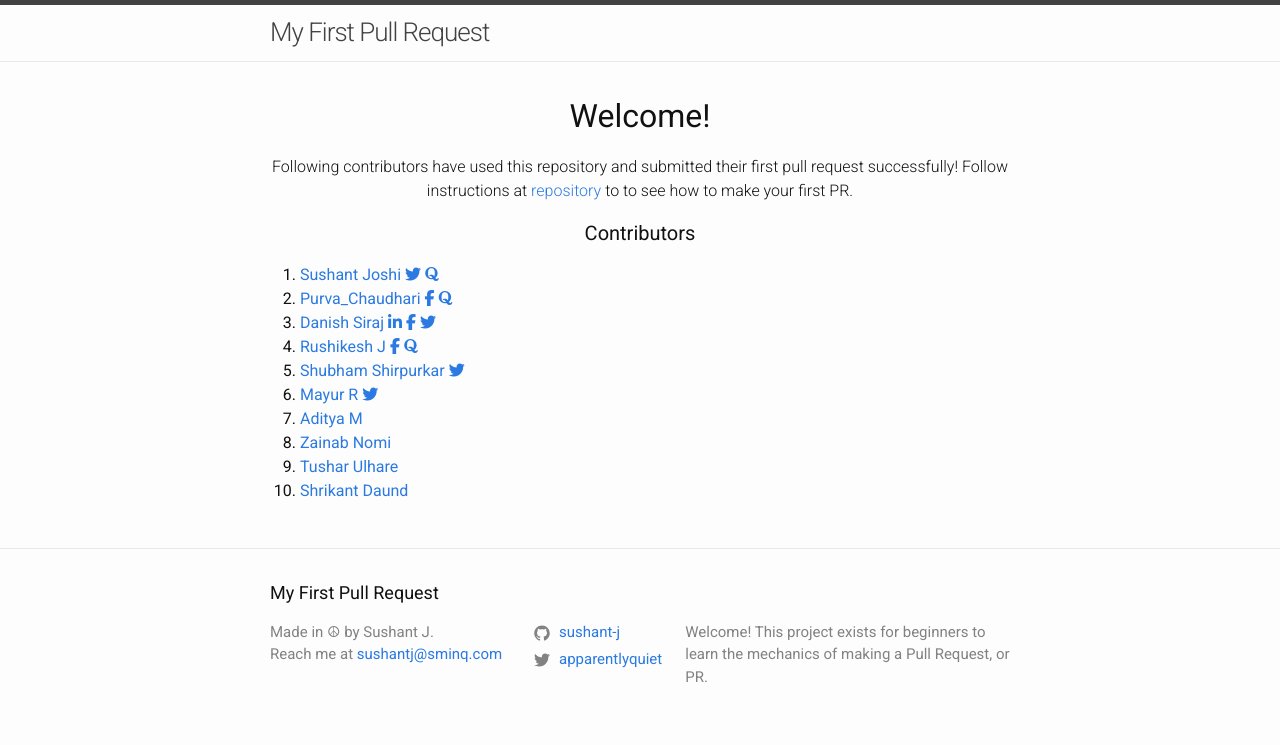
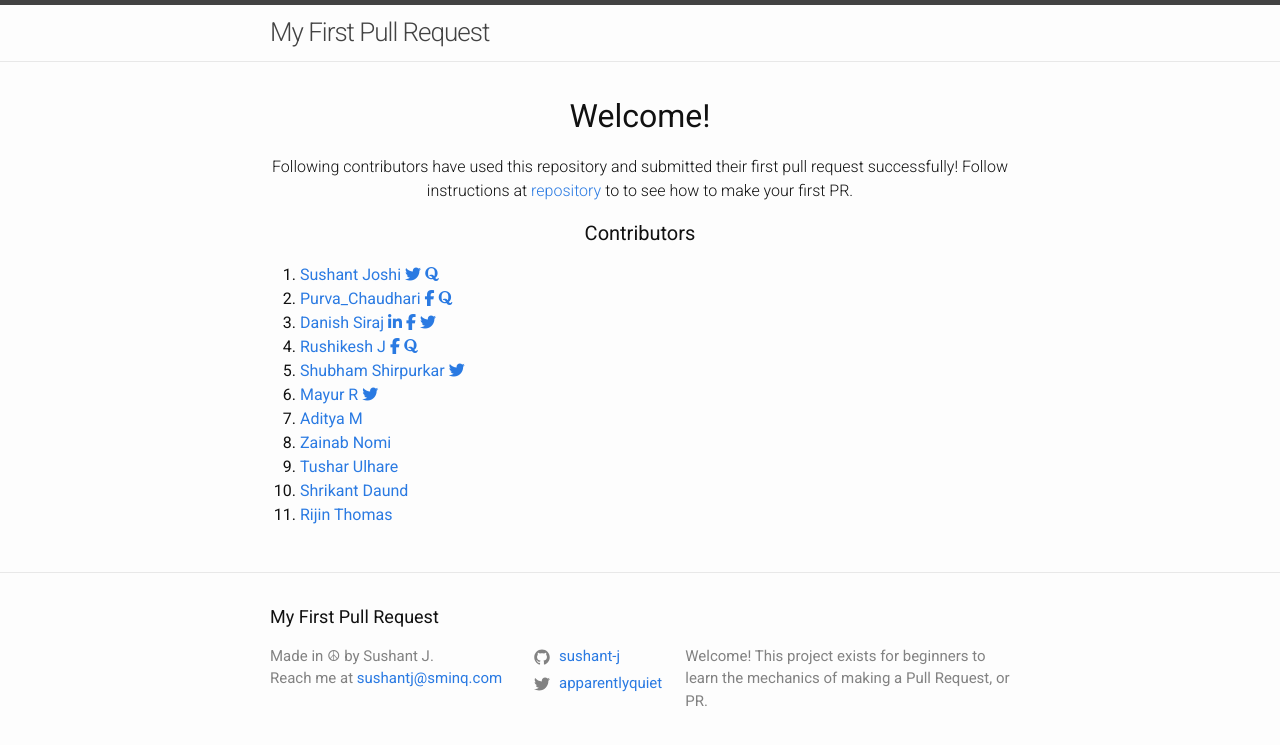
Before and after one commit to sushant-j/my-first-pull-request, a Jekyll site: the page built from index.md, in a window 1280 px wide. Shown: the top 745 px of the page. Built offline with Jekyll 4.4.1, drawn with Linux system fonts in a browser that asks for light colours; nearby versions of some CDN libraries.

Commit message:
Update home.html

```diff
--- a/_layouts/home.html
+++ b/_layouts/home.html
@@ -94,5 +94,10 @@ layout: default
         Shrikant Daund
       </a>
     </li>
+      <li>
+      <a href="https://github.com/theimmortal823/">
+        Rijin Thomas
+      </a>
+    </li>
   </ol>
 </div>
```
